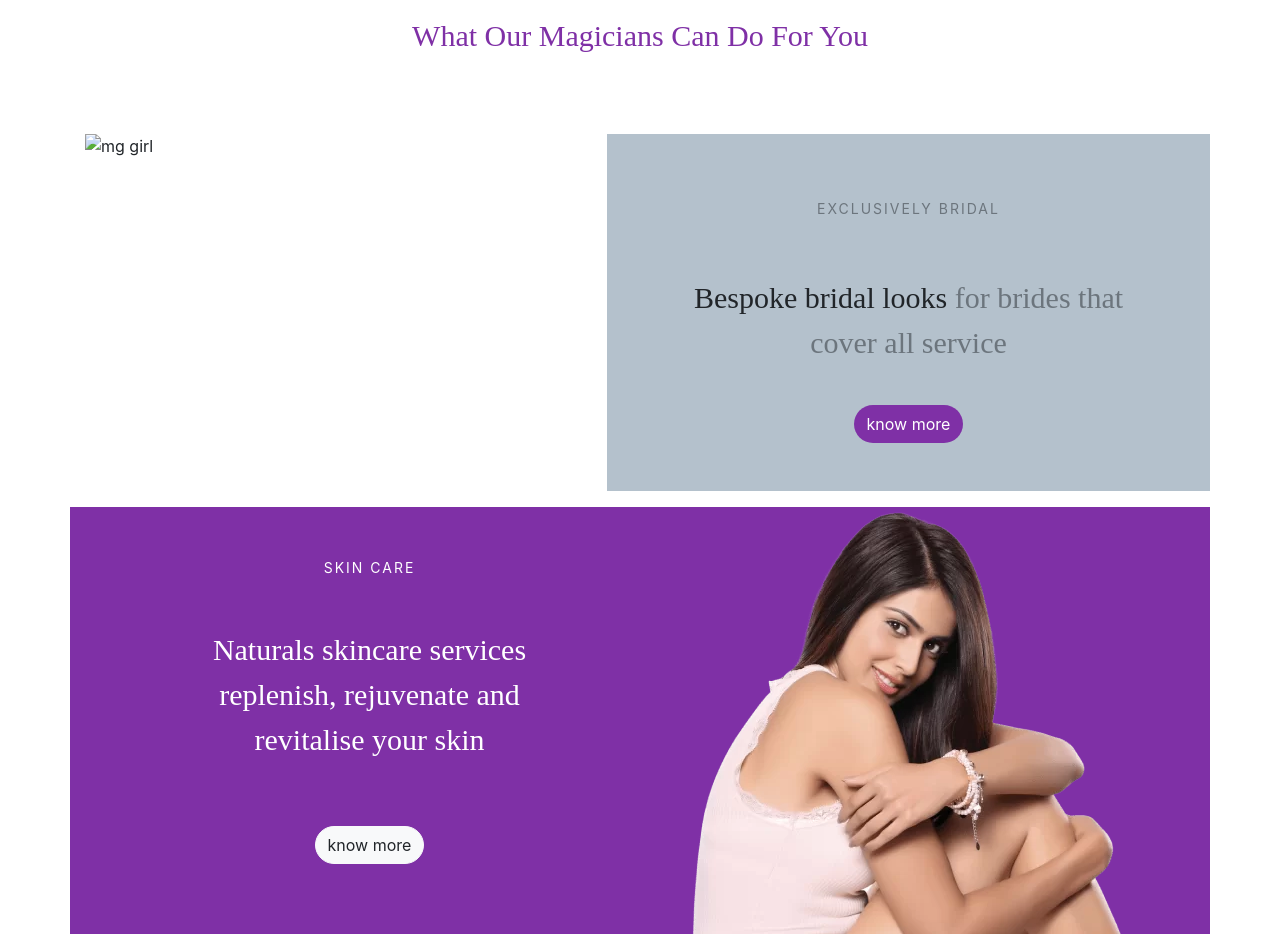
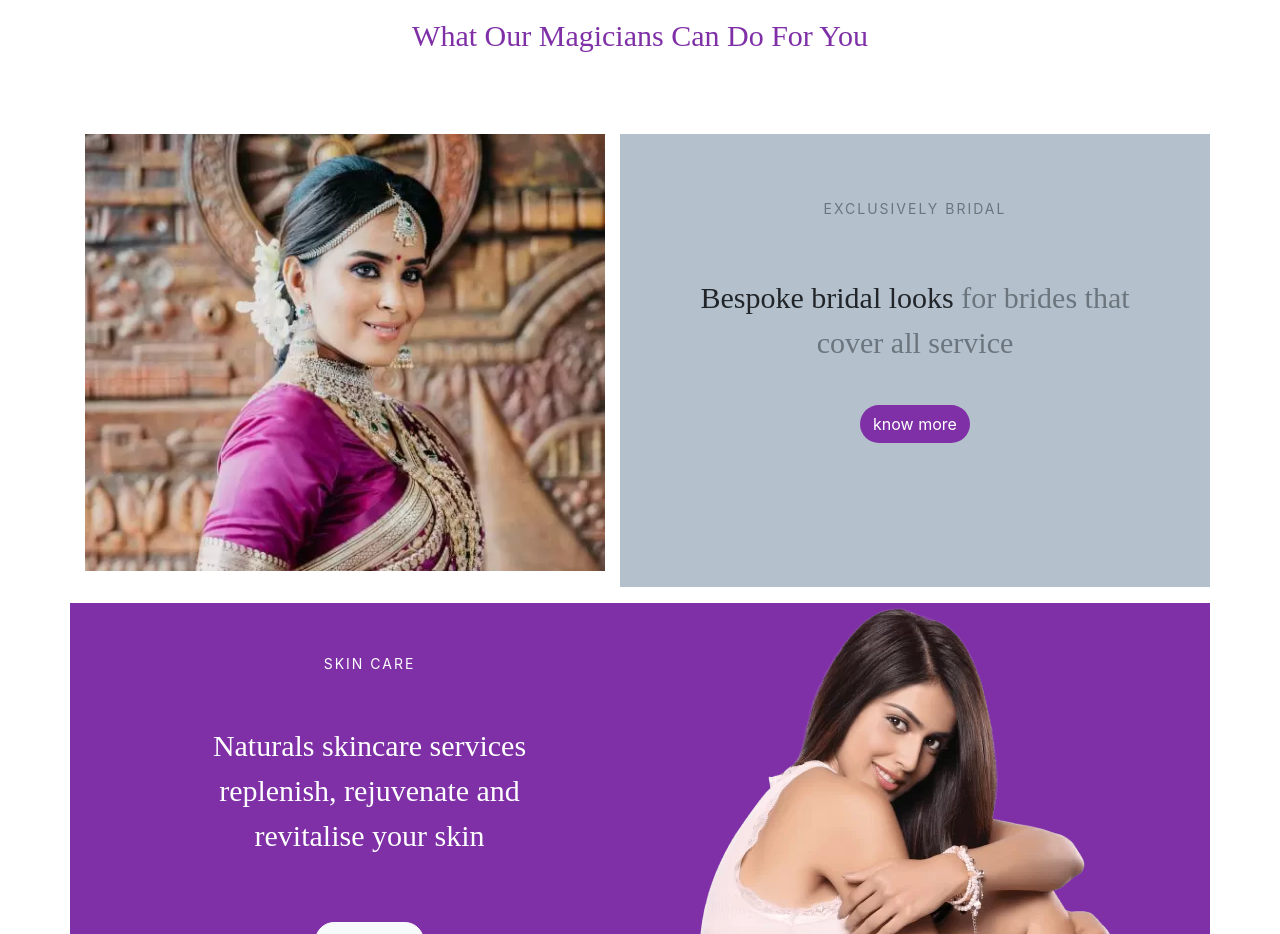
Before and after one commit to Toymaker0/Naturals, a plain HTML site: page index.html in a window 1280 px wide. Shown: the part 1741-2675 px from the top of the page. Drawn offline with nearby package versions, Linux system fonts and the light colour scheme; the site is published under a folder, as on GitHub Pages, so addresses that start at the root find nothing; files whose address does not match are found by name.

Commit message:
Update index.html

```diff
--- a/index.html
+++ b/index.html
@@ -66,7 +66,7 @@
             </p>
          </div>
          <div class="d-flex row ">
-            <img class="selection1 col mb-3 to_centered_image" src="/image/about1.webp" alt="mg girl">
+            <img class="selection1 col mb-3 to_centered_image" src="./image/about1.webp" alt="mg girl">
             <div class="selection2 col ashbox text-center   p-xl-5">
                <p class="text-muted p-xl-3 div_font_sm">EXCLUSIVELY BRIDAL</p>
                <p class="p-xl-4  div_font_big">Bespoke bridal looks <span class="textSize text-muted">for brides that cover all service</span></p>
```
